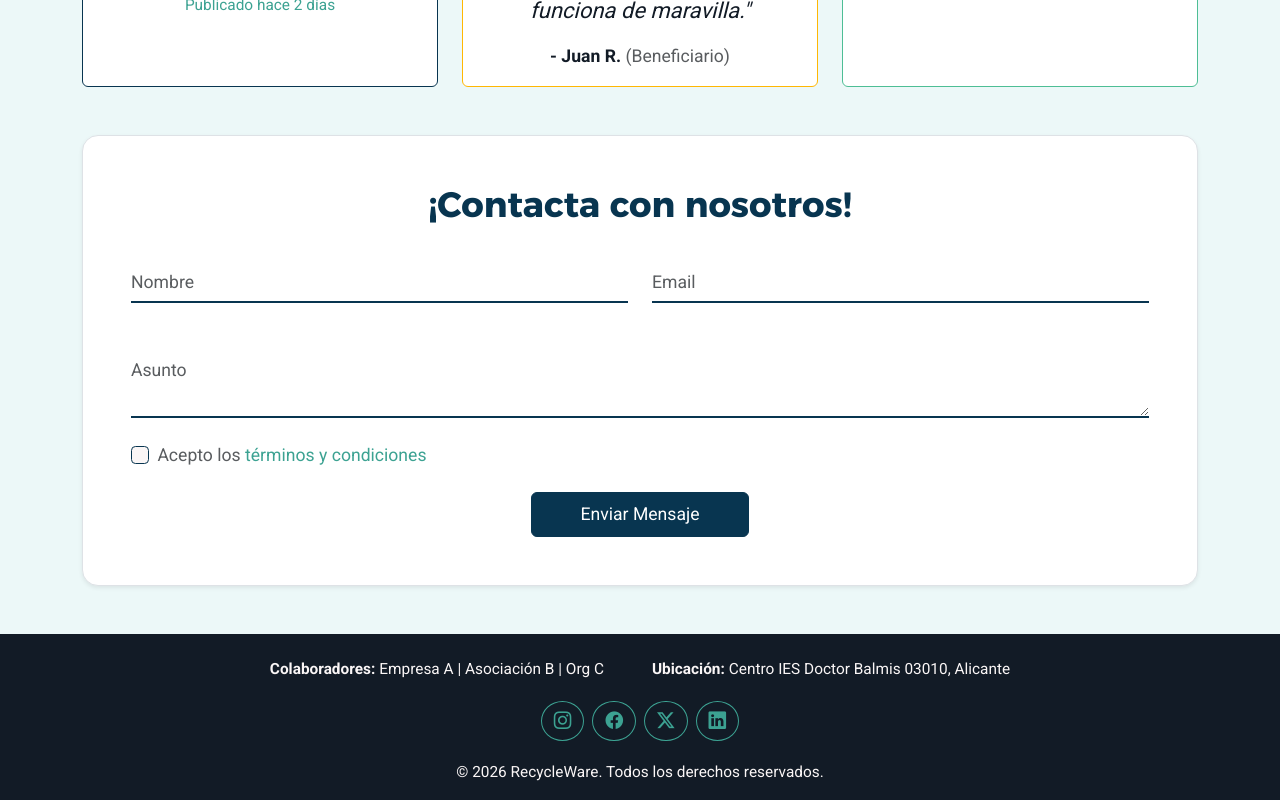
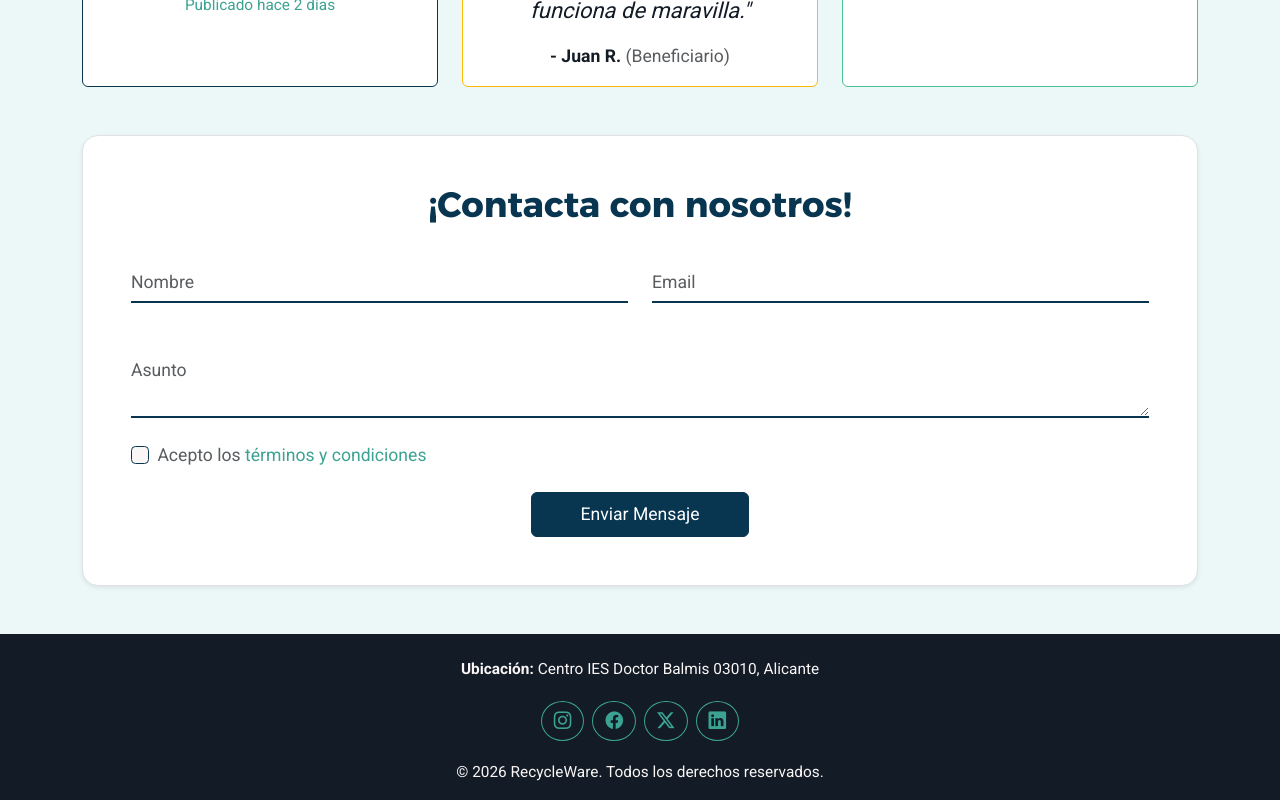
Before and after one commit to RecyclewareDAW/RecycleWare---ReactFronted, a React (Vite) app: page / in a window 1280 px wide. Shown: the part 2653-3453 px from the top of the page. Built offline with nearby package versions, Linux system fonts and the light colour scheme.

Commit message:
Footer arreglado

```diff
--- a/src/components/Footer.jsx
+++ b/src/components/Footer.jsx
@@ -61,25 +61,25 @@ import { Link } from "react-router-dom"; // Asumiendo que usas react-router
 
 export default function Footer({ colaboradores }) {
     // Esto es temporal, serán las 3 primeras empresas top donantes las que aparezcan cogidas de la base de datos
-    const top3 = colaboradores || [
-        { nombre: "Empresa A" },
-        { nombre: "Asociación B" },
-        { nombre: "Org C" }
-    ];
+    // const top3 = colaboradores || [
+    //     { nombre: "Empresa A" },
+    //     { nombre: "Asociación B" },
+    //     { nombre: "Org C" }
+    // ];
 
     return (
         <footer className="text-center text-light bg-dark">
             <div className="container p-4 pb-0">
 
                 <section className="mb-3 d-flex flex-wrap justify-content-center gap-5 small ">
-                    <span>
+                    {/* <span>
                         <Link to="/ranking" className="link-light link-underline-opacity-0 link-underline-opacity-100-hover">
                             <strong>Colaboradores:</strong>
                             <span className="ms-1">
                                 {top3[0]?.nombre} | {top3[1]?.nombre} | {top3[2]?.nombre}
                             </span>
                         </Link>
-                    </span>
+                    </span> */}
                     <span>
                         <strong className="text-light">Ubicación:</strong>
                         <span className=" ms-1">Centro IES Doctor Balmis 03010, Alicante</span>
```
